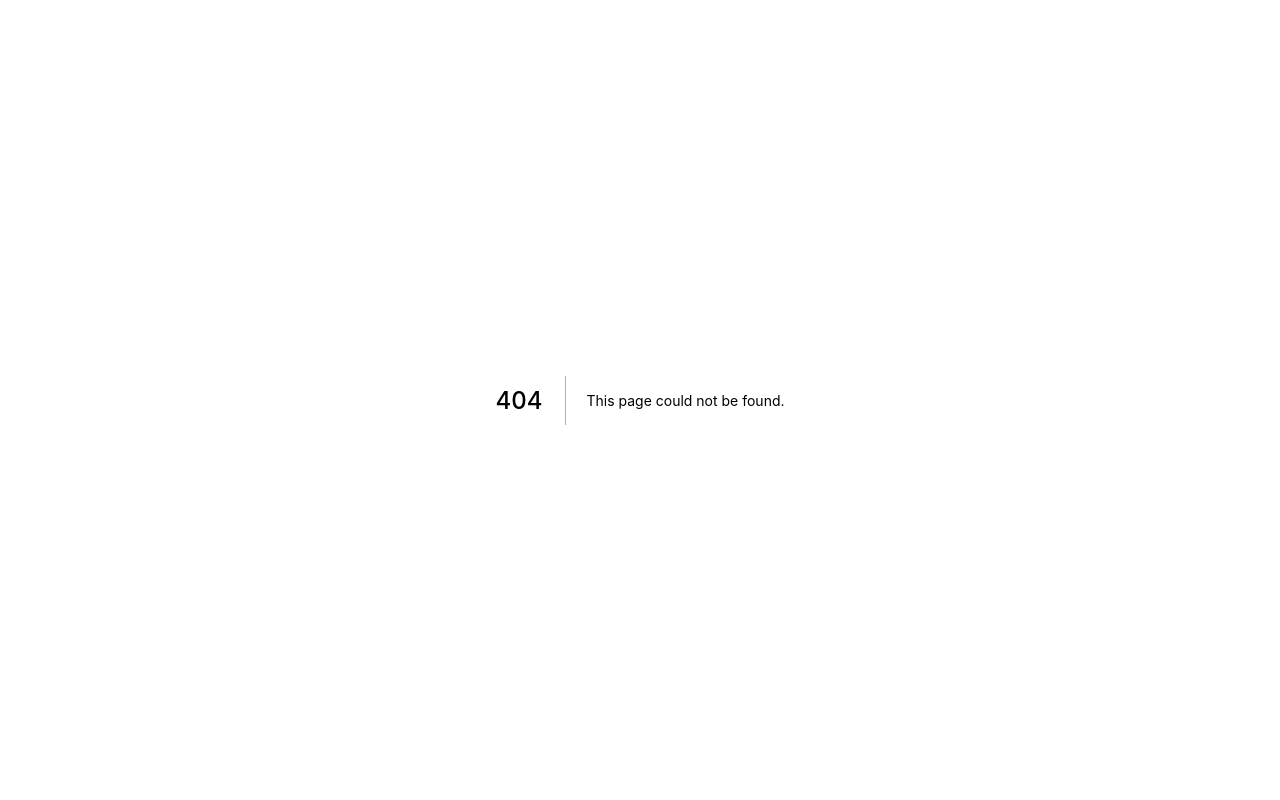
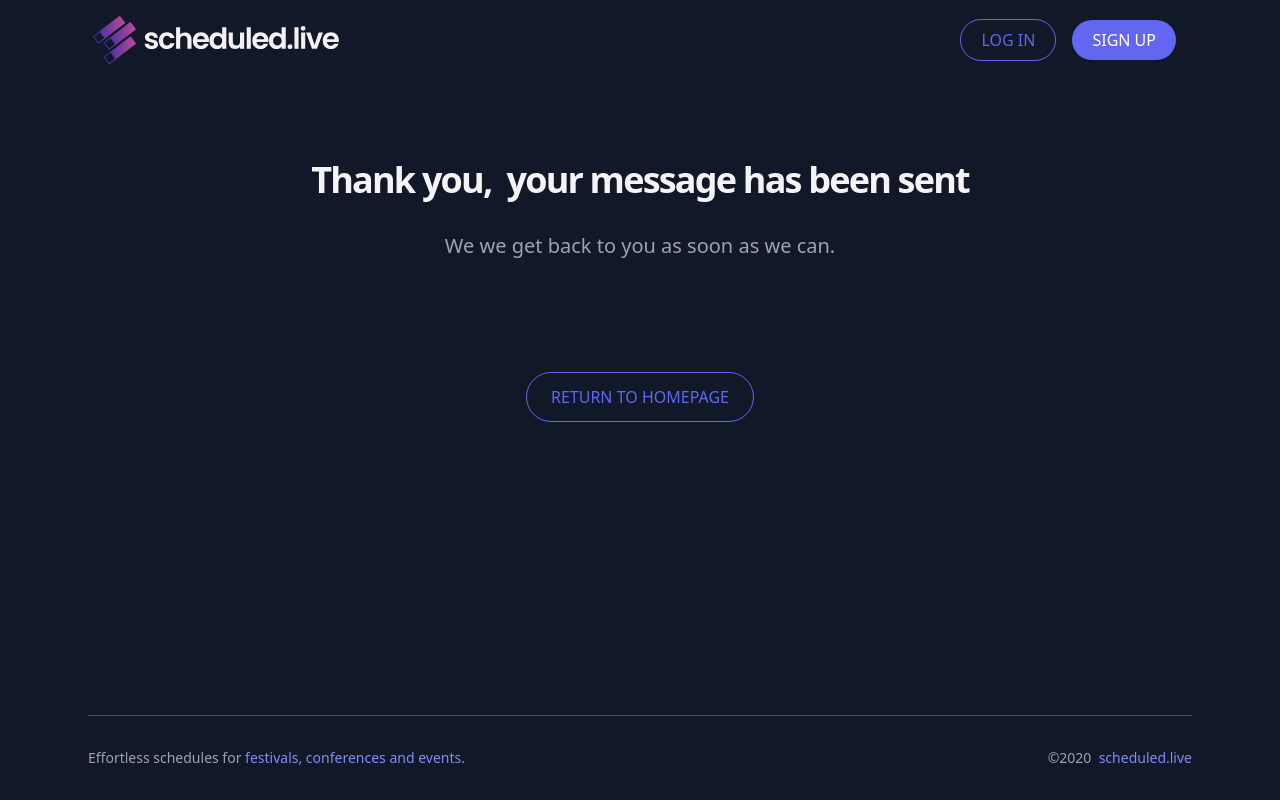
Before and after one commit to stevepetebruce/event-schedule-marketing, a Next.js app: page /success in a window 1280 px wide. Before the commit this address had no page. Built offline with nearby package versions, Linux system fonts and the light colour scheme.

Commit message:
Add success view after contact form has been submitted.

```diff
--- a/components/Footer/index.js
+++ b/components/Footer/index.js
@@ -6,7 +6,7 @@ function index() {
       <div className="max-w-6xl mx-auto px-4 sm:px-6">
         <div className="md:flex md:items-center md:justify-between py-4 md:py-8 border-t border-gray-600">
           <div className="flex mb-4 md:order-1 md:ml-4 md:mb-0 text-gray-400 text-sm">&copy;2020 &nbsp;<a href="https://www.scheduled.live" className="text-indigo-400 hover:underline">scheduled.live</a></div>
-          <div className="text-sm text-gray-400 mr-4">Simple schedules for <span className="text-indigo-400">festivals, conferences and events</span>.</div>
+          <div className="text-sm text-gray-400 mr-4">Effortless schedules for <span className="text-indigo-400">festivals, conferences and events</span>.</div>
         </div>
       </div>
     </footer>
--- a/pages/contact.js
+++ b/pages/contact.js
@@ -1,5 +1,6 @@
 import Link from 'next/link';
 import Header from '../components/Header';
+import Footer from '../components/Footer'
 import Button from '../components/Shared/Button'
 
 function contact() {
@@ -11,11 +12,11 @@ function contact() {
         <div className="max-w-6xl mx-auto px-4 sm:px-6">
           <div className="pt-32 pb-12 md:pt-40 md:pb-20">
             <div className="max-w-3xl mx-auto text-center pb-6 md:pb-20">
-              <h2 className="h2 mb-3 text-gray-100">Do you have a question? </h2>
+              <h2 className="h2 mb-3 text-gray-100">Do you have a question?</h2>
               <h2 className="h2 text-gray-100">We're here to help.</h2>
             </div>
             <div className="max-w-md mx-auto">
-              <form name="contact" method="POST" data-netlify="true">
+              <form name="contact" method="POST" action="/success" data-netlify="true">
                 <input type="hidden" name="form-name" value="contact" />
                 <div className="flex flex-wrap -mx-3 mb-4">
                   <div className="w-full px-3">
@@ -37,7 +38,9 @@ function contact() {
                 </div>
                 <div className="flex flex-wrap -mx-3 mt-6">
                   <div className="flex w-full px-3 justify-center ml-4">
-                    <Button default>Submit</Button>
+                    <Button default style="px-6 py-3 transform transition duration-200 ease-in-out hover:scale-105">
+                      Submit
+                    </Button>
                   </div>
                 </div>
               </form>
@@ -48,7 +51,7 @@ function contact() {
               </div>
               <div className="flex w-full px-3 justify-center ml-2">
                 <Link href="/">
-                  <Button inverse>
+                  <Button inverse style="px-6 py-3 transform transition duration-200 ease-in-out hover:scale-105">
                     Return to homepage
                   </Button>
                 </Link>
@@ -58,6 +61,7 @@ function contact() {
         </div>
       </section>
     </main>
+    <Footer className="fixed bottom-0" />
   </div>
   )
 }
--- /dev/null
+++ b/pages/success.js
@@ -0,0 +1,36 @@
+import Link from 'next/link';
+import Header from '../components/Header';
+import Footer from '../components/Footer'
+import Button from '../components/Shared/Button'
+
+function success() {
+  return (
+    <div className="flex flex-col min-h-screen overflow-hidden bg-gray-900">
+    <Header />
+    <main className="flex-grow">
+      <section>
+        <div className="max-w-6xl mx-auto px-4 sm:px-6">
+          <div className="pt-32 pb-12 md:pt-40 md:pb-20">
+            <div className="max-w-3xl mx-auto text-center pb-6 md:pb-20">
+              <h2 className="h2 mb-3 text-gray-100">Thank you, &nbsp;your message has been sent</h2>
+              <p className="text-xl text-gray-400 mt-8 mb-8">We we get back to you as soon as we can.</p>
+            </div>
+            <div className="max-w-md mx-auto">
+              <div className="flex w-full px-3 justify-center ml-2">
+                <Link href="/">
+                  <Button inverse style="px-6 py-3 transform transition duration-200 ease-in-out hover:scale-105">
+                    Return to homepage
+                  </Button>
+                </Link>
+              </div>
+            </div>
+          </div>
+        </div>
+      </section>
+    </main>
+    <Footer className="fixed bottom-0" />
+  </div>
+  )
+}
+
+export default success
```
